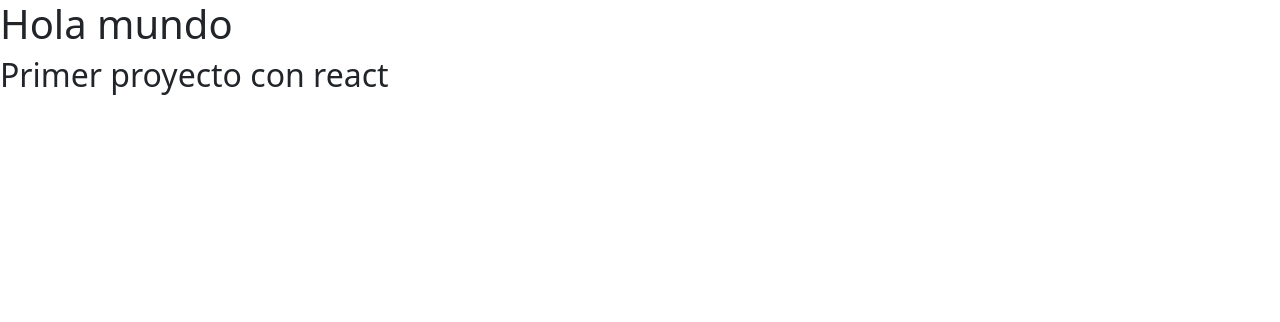
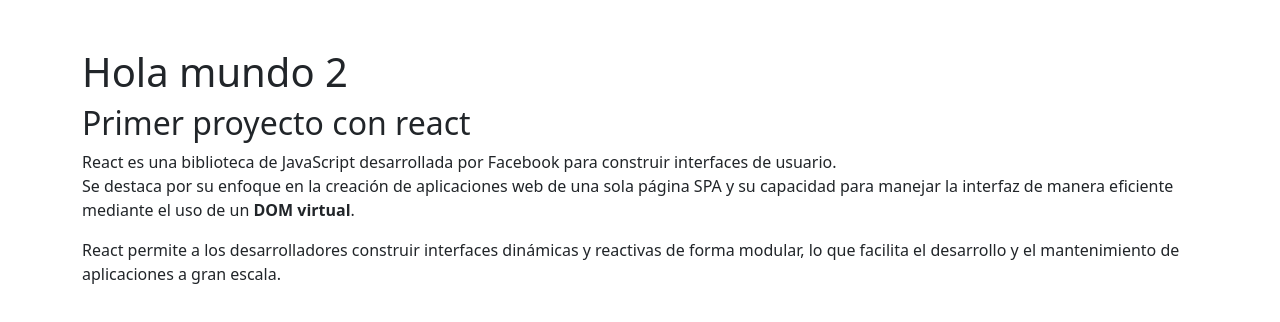
Before and after one commit to rollingcodeschool/contador-c11, a React (Vite) app: page / in a window 1280 px wide. Shown: the top 322 px of the page. Built offline with nearby package versions, Linux system fonts and the light colour scheme.

Commit message:
agregamos el maquetado del componente Información

```diff
--- a/src/App.jsx
+++ b/src/App.jsx
@@ -2,15 +2,15 @@
 import Informacion from "./components/Informacion";
 
 function App() {
-//aqui va la logica del componente
+  //aqui va la logica del componente
 
   return (
     // aqui puedo agregar algo de logica
-    <>
-    {/* Aqui va todo el maquetado html */}
-      <h1>Hola mundo</h1>
-      <Informacion/>
-    </>
+    <main className="container my-5">
+      {/* Aqui va todo el maquetado html */}
+      <h1>Hola mundo 2</h1>
+      <Informacion />
+    </main>
   );
 }
 
--- a/src/components/Informacion.jsx
+++ b/src/components/Informacion.jsx
@@ -1,9 +1,20 @@
 const Informacion = () => {
-    return (
-        <div>
-            <h2>Primer proyecto con react</h2>
-        </div>
-    );
+  return (
+    <section>
+      <h2>Primer proyecto con react</h2>
+      <p>
+        React es una biblioteca de JavaScript desarrollada por Facebook para
+        construir interfaces de usuario. <br/>Se destaca por su enfoque en la
+        creación de aplicaciones web de una sola página SPA y su capacidad para
+        manejar la interfaz de manera eficiente mediante el uso de un <b>DOM virtual</b>.
+      </p>
+      <p>
+        React permite a los desarrolladores construir interfaces dinámicas y
+        reactivas de forma modular, lo que facilita el desarrollo y el
+        mantenimiento de aplicaciones a gran escala.
+      </p>
+    </section>
+  );
 };
 
 export default Informacion;
```
